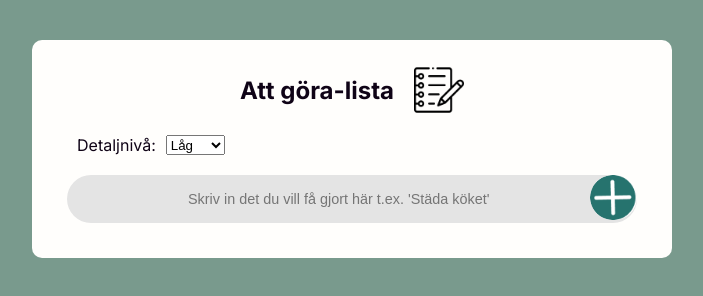
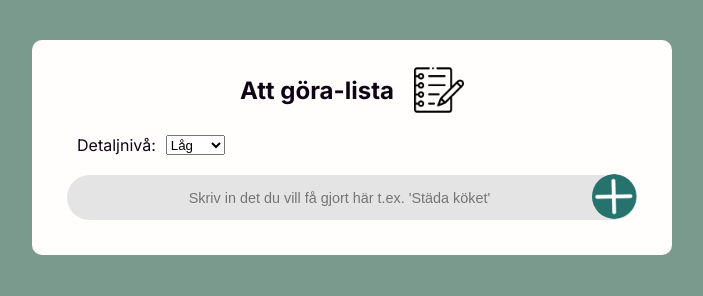
Before and after one commit to PU-MEriksson/ToDoHelper, a website with bundled scripts: page frontend/index.html in a window 1280 px wide. Shown: the full height of the page, 288-991 px from the left. Built offline with nearby package versions, Linux system fonts and the light colour scheme.

Commit message:
Fixed the input button size

```diff
--- a/frontend/css/components.css
+++ b/frontend/css/components.css
@@ -49,8 +49,9 @@ main {
   margin-bottom: 25px;
   border-radius: 40px;
   margin: 10px;
-  padding-right: 0px;
-  padding-left: 20px;
+  padding: 0;
+  height: 45px;
+
 }
 
 .to-do-body input {
@@ -59,13 +60,15 @@ main {
   outline: none;
   background: transparent;
   font-size: 16px;
-  padding: 15px 0;
+  padding: 15px 20px;
 }
 
 .to-do-body img {
+  width: 45px;
   cursor: pointer;
   border-radius: 40px;
   height: 45px;
+  object-fit: cover;
 }
 
 /* Detail level */
```
